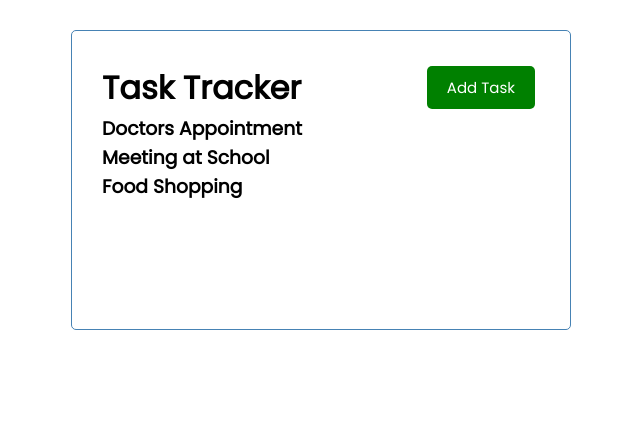
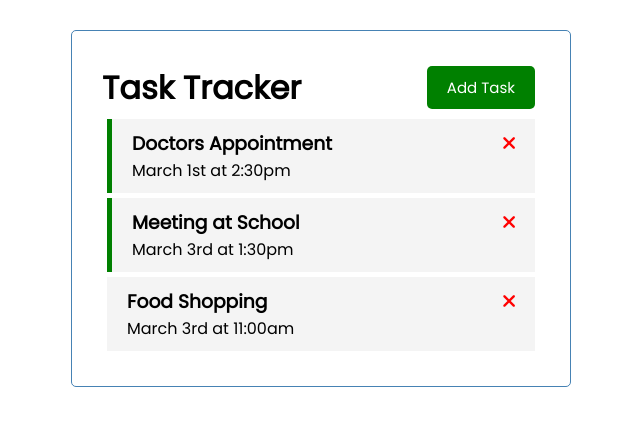
Before and after one commit to DanielMcIntyre2022/Vue-Task-Tracker, a Vue app: page / in a window 1280 px wide. Shown: the top 426 px of the page, without its empty margins (319-959 px from the left). Built offline with nearby package versions, Linux system fonts and the light colour scheme.

Commit message:
implemented task reminder logic

```diff
--- a/public/index.html
+++ b/public/index.html
@@ -3,8 +3,10 @@
   <head>
     <meta charset="utf-8">
     <meta http-equiv="X-UA-Compatible" content="IE=edge">
+    <link rel="stylesheet" href="https://cdnjs.cloudflare.com/ajax/libs/font-awesome/6.2.0/css/all.min.css">
     <meta name="viewport" content="width=device-width,initial-scale=1.0">
     <link rel="icon" href="<%= BASE_URL %>favicon.ico">
+
     <title><%= htmlWebpackPlugin.options.title %></title>
   </head>
   <body>
--- /dev/null
+++ b/src/components/Task.vue
@@ -0,0 +1,37 @@
+<template>
+    <div :class="[task.reminder ? 'reminder' : '', 'task']">
+        <h3>{{ task.text }}
+        <i class="fas fa-times"></i>
+        </h3>
+        <p>{{ task.day }}</p>
+    </div>
+</template>
+
+<script>
+    export default {
+        name: 'Task',
+        props: {
+            task: Object
+        }
+    }
+</script>
+
+<style scope>
+    .fas {
+      color: red;
+    }
+    .task {
+      background: #f4f4f4;
+      margin: 5px;
+      padding: 10px 20px;
+      cursor: pointer;
+    }
+    .task.reminder {
+      border-left: 5px solid green;
+    }
+    .task h3 {
+      display: flex;
+      align-items: center;
+      justify-content: space-between;
+    }
+    </style>
--- a/src/components/Tasks.vue
+++ b/src/components/Tasks.vue
@@ -1,14 +1,20 @@
 <template>
     <div :key="task.id" v-for="task in tasks">
-            <h3>{{ task.text }}</h3>
+            <Task :task="task"/>
     </div>
 </template>
 
 <script>
+
+    import Task from './Task'
+
     export default {
         name: 'Tasks',
         props: {
             tasks: Array
+        },
+        components: {
+            Task
         }
     }
 </script>
```
